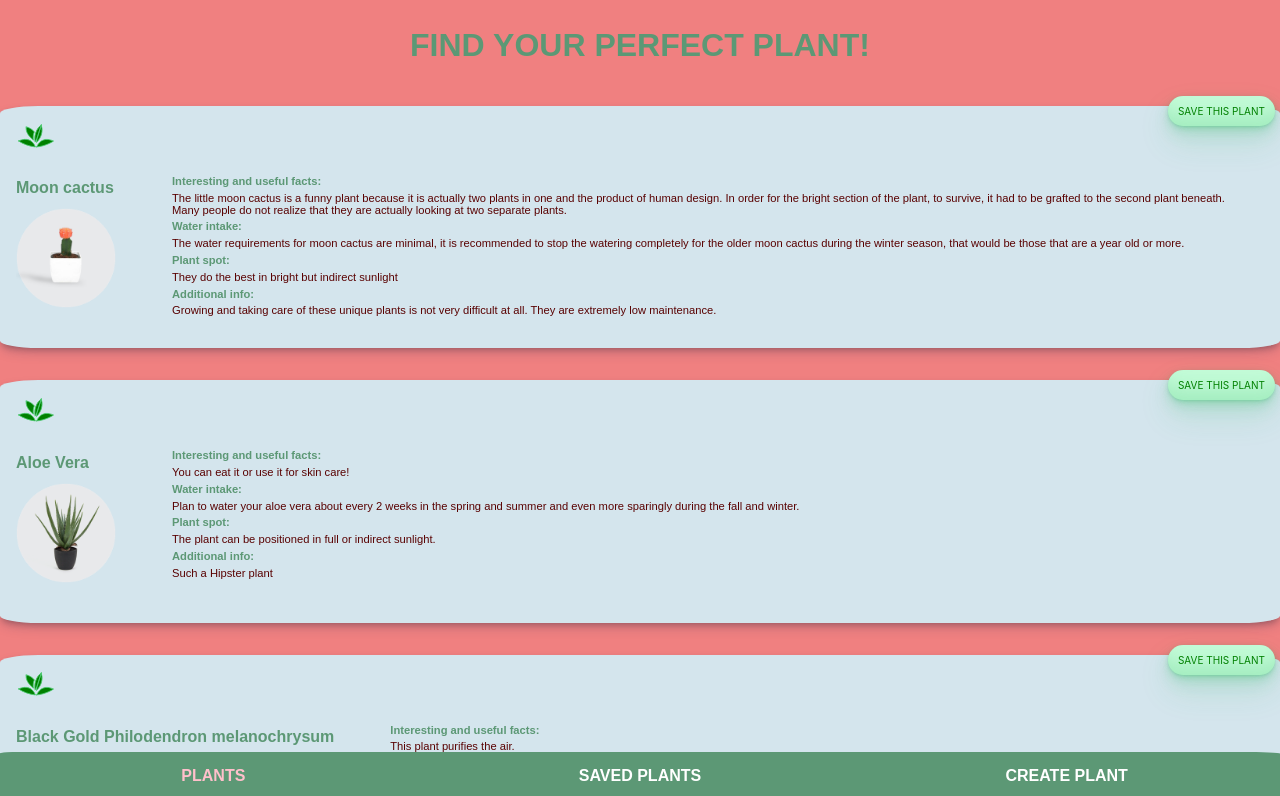
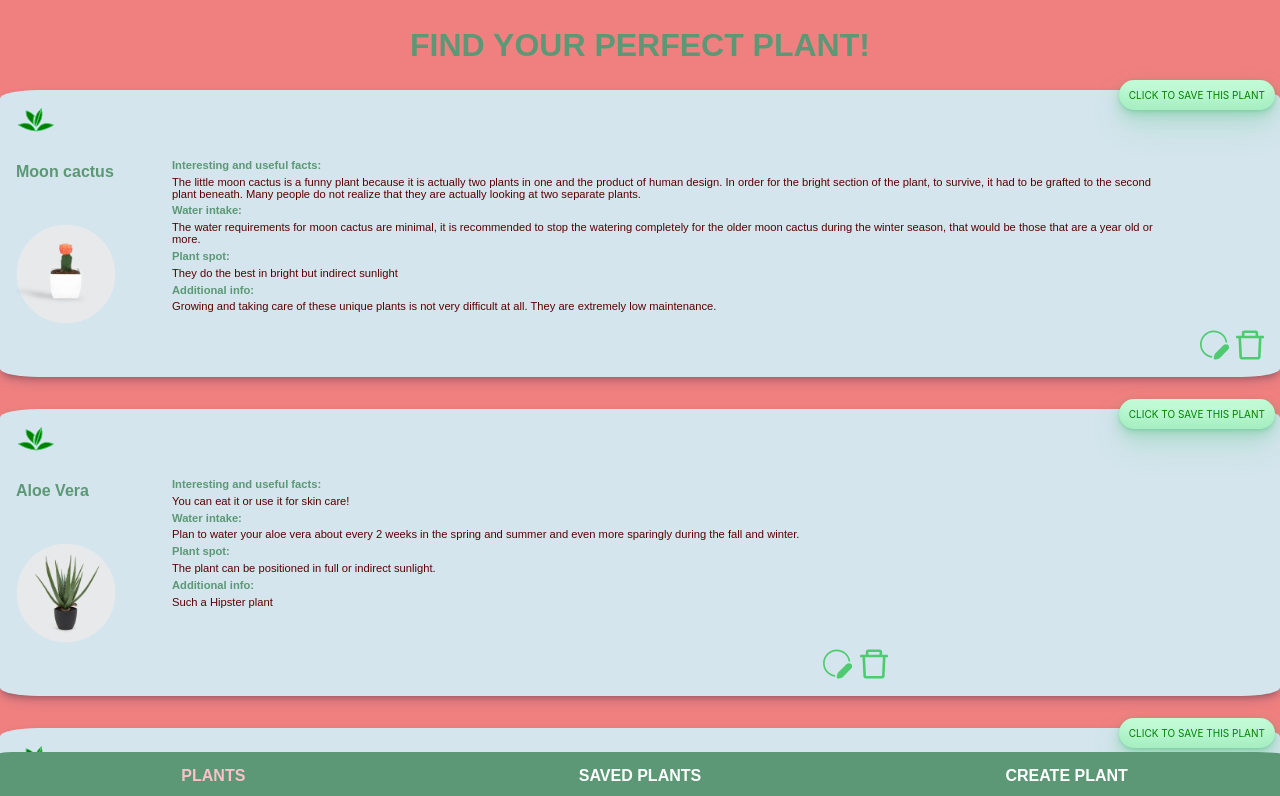
Before and after one commit to LolaMaria/capstone-project, a React (Create React App) app: page / in a window 1280 px wide. Shown: the top 796 px of the page. Built offline with nearby package versions, Linux system fonts and the light colour scheme.

Commit message:
Delete button and new data

```diff
--- a/src/App.js
+++ b/src/App.js
@@ -11,6 +11,7 @@ import { useLocalStorage } from 'usehooks-ts';
 
 export default function App() {
   const [savedPlants, setSavedPlants] = useLocalStorage('data', data);
+  console.log(savedPlants);
 
   const navigate = useNavigate();
 
@@ -32,6 +33,7 @@ export default function App() {
             <HomePage
               savedPlants={savedPlants}
               onHandleBookmarkClick={handleBookmarkClick}
+              onDeleteCard={handleDeletePlant}
             />
           }
         />
@@ -41,6 +43,7 @@ export default function App() {
             <BookmarkPage
               savedPlants={savedPlants}
               onHandleBookmarkClick={handleBookmarkClick}
+              onDeleteCard={handleDeletePlant}
             />
           }
         />
@@ -73,6 +76,9 @@ export default function App() {
 
     navigate('/');
   }
+  function handleDeletePlant(Id) {
+    setSavedPlants(savedPlants.filter(card => card._id !== Id));
+  }
 }
 
 const AppGrid = styled.div`
--- a/src/components/BookmarkButton.js
+++ b/src/components/BookmarkButton.js
@@ -3,7 +3,7 @@ import styled from 'styled-components';
 export default function BookmarkButton({ onClick, name, isBooked }) {
   return (
     <Button onClick={onClick} isBooked={isBooked}>
-      {isBooked ? 'Do not save this plant' : 'Save this plant'}
+      {isBooked ? 'Saved Plant' : 'Click to save this plant'}
     </Button>
   );
 }
--- a/src/components/ButtonDelete.js
+++ b/src/components/ButtonDelete.js
@@ -0,0 +1,36 @@
+import styled from 'styled-components';
+
+export default function ButtonDelete() {
+  return (
+    <>
+      <DeleteButton>
+        <svg
+          width="28"
+          height="30"
+          viewBox="0 0 30 32"
+          fill="none"
+          xmlns="http://www.w3.org/2000/svg"
+        >
+          <path
+            d="M9.0625 3.1875H8.75C8.92188 3.1875 9.0625 3.04688 9.0625 2.875V3.1875H20.9375V2.875C20.9375 3.04688 21.0781 3.1875 21.25 3.1875H20.9375V6H23.75V2.875C23.75 1.49609 22.6289 0.375 21.25 0.375H8.75C7.37109 0.375 6.25 1.49609 6.25 2.875V6H9.0625V3.1875ZM28.75 6H1.25C0.558594 6 0 6.55859 0 7.25V8.5C0 8.67188 0.140625 8.8125 0.3125 8.8125H2.67187L3.63672 29.2422C3.69922 30.5742 4.80078 31.625 6.13281 31.625H23.8672C25.2031 31.625 26.3008 30.5781 26.3633 29.2422L27.3281 8.8125H29.6875C29.8594 8.8125 30 8.67188 30 8.5V7.25C30 6.55859 29.4414 6 28.75 6ZM23.5664 28.8125H6.43359L5.48828 8.8125H24.5117L23.5664 28.8125Z"
+            fill="#4ECB71"
+          />
+        </svg>
+      </DeleteButton>
+    </>
+  );
+}
+
+const DeleteButton = styled.button`
+  background: none;
+  color: inherit;
+  border: none;
+  padding: 0;
+  font: inherit;
+  cursor: pointer;
+  outline: inherit;
+  display: flex;
+  align-self: flex-end;
+  justify-content: right;
+  margin: 0.5rem 0rem 0.1rem 0.2rem;
+`;
--- /dev/null
+++ b/src/components/ButtonEdit.js
@@ -0,0 +1,36 @@
+import styled from 'styled-components';
+
+export default function ButtonEdit() {
+  return (
+    <>
+      <EditButton>
+        <svg
+          width="30"
+          height="32"
+          viewBox="0 0 35 34"
+          fill="none"
+          xmlns="http://www.w3.org/2000/svg"
+        >
+          <path
+            d="M16 2C12.419 1.99777 8.97321 3.36788 6.37146 5.82853C3.76972 8.28917 2.2098 11.6533 2.01255 15.2289C1.8153 18.8045 2.99572 22.3197 5.31101 25.0516C7.62631 27.7835 10.9004 29.5243 14.46 29.916L14.114 31.306C14.066 31.498 14.034 31.69 14.014 31.878C9.9774 31.3684 6.28648 29.3404 3.69193 26.2064C1.09738 23.0724 -0.205949 19.0678 0.0470361 15.007C0.300021 10.9462 2.09032 7.13433 5.0538 4.34658C8.01727 1.55883 11.9314 0.00459491 16 0C19.9388 0.000171356 23.7391 1.45302 26.6736 4.08041C29.608 6.70781 31.4703 10.3252 31.904 14.24C31.2417 14.0428 30.5494 13.9662 29.86 14.014C29.3813 10.6792 27.7164 7.62875 25.1706 5.42209C22.6249 3.21542 19.369 2.00045 16 2V2ZM17.96 26.754L27.62 17.094C28.3218 16.3928 29.2733 15.999 30.2654 15.9994C31.2575 15.9998 32.2088 16.3942 32.91 17.096C33.6112 17.7978 34.005 18.7493 34.0046 19.7414C34.0042 20.7335 33.6098 21.6848 32.908 22.386L23.248 32.044C22.6853 32.607 21.9802 33.0066 21.208 33.2L18.212 33.948C17.9141 34.0222 17.6021 34.0182 17.3062 33.9362C17.0103 33.8542 16.7407 33.6971 16.5235 33.4801C16.3063 33.2631 16.1489 32.9936 16.0667 32.6978C15.9844 32.402 15.98 32.09 16.054 31.792L16.804 28.796C16.9958 28.0232 17.3956 27.3177 17.96 26.756V26.754Z"
+            fill="#4ECB71"
+          />
+        </svg>
+      </EditButton>
+    </>
+  );
+}
+
+const EditButton = styled.button`
+  background: none;
+  color: inherit;
+  border: none;
+  padding: 0;
+  font: inherit;
+  cursor: pointer;
+  outline: inherit;
+  display: flex;
+  align-self: flex-end;
+  justify-content: right;
+  margin: 0.5rem 0.2rem 0rem 0.5rem;
+`;
--- a/src/components/PlantCard.js
+++ b/src/components/PlantCard.js
@@ -1,5 +1,7 @@
 import styled from 'styled-components';
 import BookmarkButton from './BookmarkButton';
+import ButtonDelete from './ButtonDelete';
+import ButtonEdit from './ButtonEdit';
 
 export default function PlantCard({
   name,
@@ -11,6 +13,7 @@ export default function PlantCard({
   onBookmarkClick,
   isBooked,
   id,
+  onDeleteCard,
 }) {
   function handleBookmark(event) {
     event.preventDefault();
@@ -37,7 +40,7 @@ export default function PlantCard({
           </svg>
         </PlantIcon>
         <Name>{name}</Name>
-        <img src={img} alt="" width="100px" />
+        <PlantPic src={img} alt="" width="100px" />
       </div>
       <List role="list">
         <Info>Interesting and useful facts:</Info>
@@ -49,6 +52,11 @@ export default function PlantCard({
         <Info>Additional info:</Info>
         <ListInfo>{info}</ListInfo>
       </List>
+      <ButtonEdit />
+      <ButtonDelete
+        onClick={() => onDeleteCard(id)}
+        aria-label="delete this card"
+      />
     </Card>
   );
 }
@@ -57,7 +65,7 @@ const Card = styled.div`
   display: flex;
   justify-content: column;
   padding: 1rem;
-  margin: 1rem 0rem 1rem 0rem;
+  margin: 1rem 0rem 2rem 0rem;
   background-color: #d4e5ed;
   border-radius: 3%;
 
@@ -97,6 +105,6 @@ const PlantIcon = styled.div`
   margin: 0.1rem;
 `;
 
-const PlantPic = styled.section`
+const PlantPic = styled.img`
   margin: 2rem 0rem 2rem 0rem;
 `;
--- a/src/components/data.js
+++ b/src/components/data.js
@@ -68,7 +68,7 @@ const plantList = [
   {
     _id: '6',
     name: 'Monstera',
-    fact: 'The Monstera is the most famous hipster plant and very easy-going.',
+    fact: 'The Monstera is the most famous hipster plant and it is also very easy-going.',
     water:
       'Water every 1-2 weeks, allowing soil to dry out between waterings. Expect to water more often in brighter light and less often in lower light.',
     spot: 'Thrives in bright to medium indirect light.',
@@ -107,5 +107,84 @@ const plantList = [
     isBooked: false,
     img: nasturtium,
   },
+  {
+    _id: '10',
+    name: 'Senecio rowleyanus (string of pearls) ',
+    fact: 'String of pearls bloom tiny white flowers with scent like cinnamon. To encourage spring flowers, cut back on watering and keep the plant in a consistent temperature of 60 degree during winter. Cool and dry condition during winter often promote blooming during summer.',
+    water:
+      'String of Pearls are very sensitive to overwatering, so make sure that you give them just enough water. Recommended amount is once every two weeks.',
+    spot: 'Senecio rowleyanus plants need to be placed in a spot where it can get at least 6 to 8 hours of bright, indirect sunlight per day. ',
+    info: 'The vegetation of Senecio rowleyanus is somewhat poisonous and should not be consumed.',
+    isBooked: false,
+  },
+  {
+    _id: '11',
+    name: 'Boston fern',
+    fact: 'This fern is also called the sword fern; its fountain of arching makes it very popular ',
+    water:
+      'From spring to autumn the compost must be kept moist, not wet. Mist regular. In winter let the compost dry out between waterings.',
+    spot: 'Place out of direct sunlight in filtered ligth or part shade. A hanging basket ist a good place ',
+    info: 'According to NASAs clean air study in 1989, Boston Ferns are a superb choice for an air purifying housplant.',
+    isBooked: false,
+  },
+  {
+    _id: '12',
+    name: 'Japanese Aralia. Fatsia japonica',
+    fact: 'In autumn suprisingly there may appear spherical cream flowers',
+    water:
+      'Keep the compost moist from spring to autumn and just moist in winter.',
+    spot: 'A room in light shade is perfect, dark green leaves need a litte more light ',
+    info: 'This plant is a great choice for beginners as it is easy to handle',
+    isBooked: false,
+  },
+  {
+    _id: '13',
+    name: 'Boat Lily. Tradescantia spathacea',
+    fact: 'Small, white flowers appear throughout the year, nestled between the leaves',
+    water:
+      'mist every day or two and allow the top of compost get dry between watering.',
+    spot: 'Set in a bright spot, out of direct sun. It tolerates some shade, may then lose its purple tones ',
+    info: 'Purple and green sword shaped leaves make an eye catching bourquet',
+    isBooked: false,
+  },
+  {
+    _id: '14',
+    name: 'Calla Lily, Zantedeschia species',
+    fact: 'All parts of this plant are toxic ',
+    water:
+      'Keep the compost moist from late spring to summer and almost dry in winter.',
+    spot: 'In a warm spot and with filtered sun, planted in a wide pot the calla lily will feel most comfortable ',
+    info: 'The Calla Lily was named after the Greek word for beautiful - calla',
+    isBooked: false,
+  },
+  {
+    _id: '15',
+    name: 'Cape Jasmine, Gardenia jasminoides',
+    fact: 'Besides its wonderful look this plant provides you a sweetly scent',
+    water:
+      'Keep the compost moist and mist the leaves regularly (not the flower). in winter allow the top of the compost to dry.',
+    spot: ' Place it in a bright spot, out of direct sun. It needs a temperature of 21-24°C by day, and by night 15-18°C. ',
+    info: 'All parts are toxic to pets',
+    isBooked: false,
+  },
+  {
+    _id: '16',
+    name: 'African Daisy. Gerbera jamesonii.',
+    fact: 'The name is because of their tall stems which are topped with colourful, daisy-like blooms. To take care of these beauties ist fairly easy',
+    water:
+      'From spring to summer they like a moist, not wet compost. In winter the top of the compost should have the time to get dry between waterings.',
+    spot: 'Set in a bright, cool, well-ventilated area, out of midday sun in summer. Night temperatur should not drop under 10°-C.',
+    info: 'Given them a warm home and enough light, they can not only bloom in summer, but intermittently they will flower all year around',
+    isBooked: false,
+  },
+  {
+    _id: '17',
+    name: 'Echeveria agavoides',
+    fact: 'Echeveria agavoides is a stemless, star-shaped plant that grows up to 20 cm in diameter',
+    water:
+      'Water moderately at the rate of once every 4-5 days in summer; water every 8-10 days in autumn and spring; in winter reduce watering to a minimum or suspend it if it is very cold.',
+    spot: 'Most varieties of Echeveria react badly to cold weather and should be planted in a sunny spot. Potted Echeverias can be placed outside during the summer months but should be kept indoors during the winter.',
+    info: ' Echeveria plants often drop their leaves during the winter months. It is advisable to collect fallen leaves, as they can be susceptible to fungal infection',
+  },
 ];
 export default plantList;
--- a/src/pages/BookmarkPage.js
+++ b/src/pages/BookmarkPage.js
@@ -1,7 +1,11 @@
 import PlantCard from '../components/PlantCard';
 import styled from 'styled-components';
 
-export default function BookmarkPage({ savedPlants, onHandleBookmarkClick }) {
+export default function BookmarkPage({
+  savedPlants,
+  onHandleBookmarkClick,
+  onDeleteCard,
+}) {
   return (
     <>
       <Header>YOUR SAVED PLANTS</Header>
@@ -19,6 +23,7 @@ export default function BookmarkPage({ savedPlants, onHandleBookmarkClick }) {
               onBookmarkClick={onHandleBookmarkClick}
               isBooked={isBooked}
               key={_id}
+              onDeleteCard={onDeleteCard}
             />
           )
       )}
--- a/src/pages/HomePage.js
+++ b/src/pages/HomePage.js
@@ -1,12 +1,20 @@
 import PlantCard from '../components/PlantCard';
 import styled from 'styled-components';
 
-export default function HomePage({ savedPlants, onHandleBookmarkClick }) {
+export default function HomePage({
+  savedPlants,
+  onHandleBookmarkClick,
+  onDeleteCard,
+}) {
   return (
     <>
+      <Wrapper>
         <Header>FIND YOUR PERFECT PLANT!</Header>
+        <ListWrapper role="list" aria-labelledby="Header">
           {savedPlants.map(
-        ({ name, fact, water, spot, info, img, _id, isBooked }) => (
+            ({ name, fact, water, spot, info, img, _id, isBooked }) => {
+              return (
+                <li key={_id}>
                   <PlantCard
                     name={name}
                     fact={fact}
@@ -18,9 +26,14 @@ export default function HomePage({ savedPlants, onHandleBookmarkClick }) {
                     onBookmarkClick={onHandleBookmarkClick}
                     isBooked={isBooked}
                     key={_id}
+                    onDeleteCard={onDeleteCard}
                   />
-        )
+                </li>
+              );
+            }
           )}
+        </ListWrapper>
+      </Wrapper>
     </>
   );
 }
@@ -31,3 +44,11 @@ const Header = styled.h2`
   font-size: 2rem;
   color: #5c9875;
 `;
+const ListWrapper = styled.ul`
+  margin: 0rem 0rem 5rem -2.5rem;
+  list-style: none;
+`;
+const Wrapper = styled.div`
+  overflow-y: auto;
+  overflow-x: hidden;
+`;
```
Lines whose indentation alone changed are shown as unchanged.
